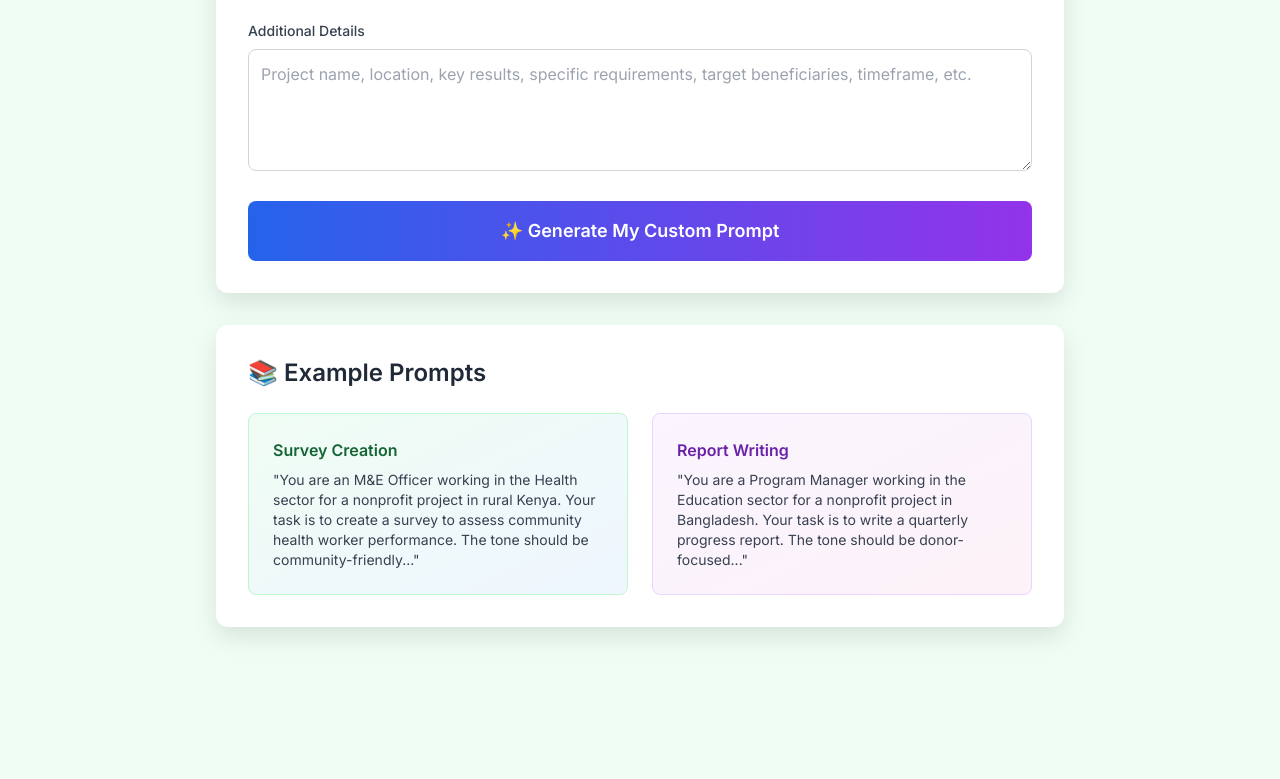
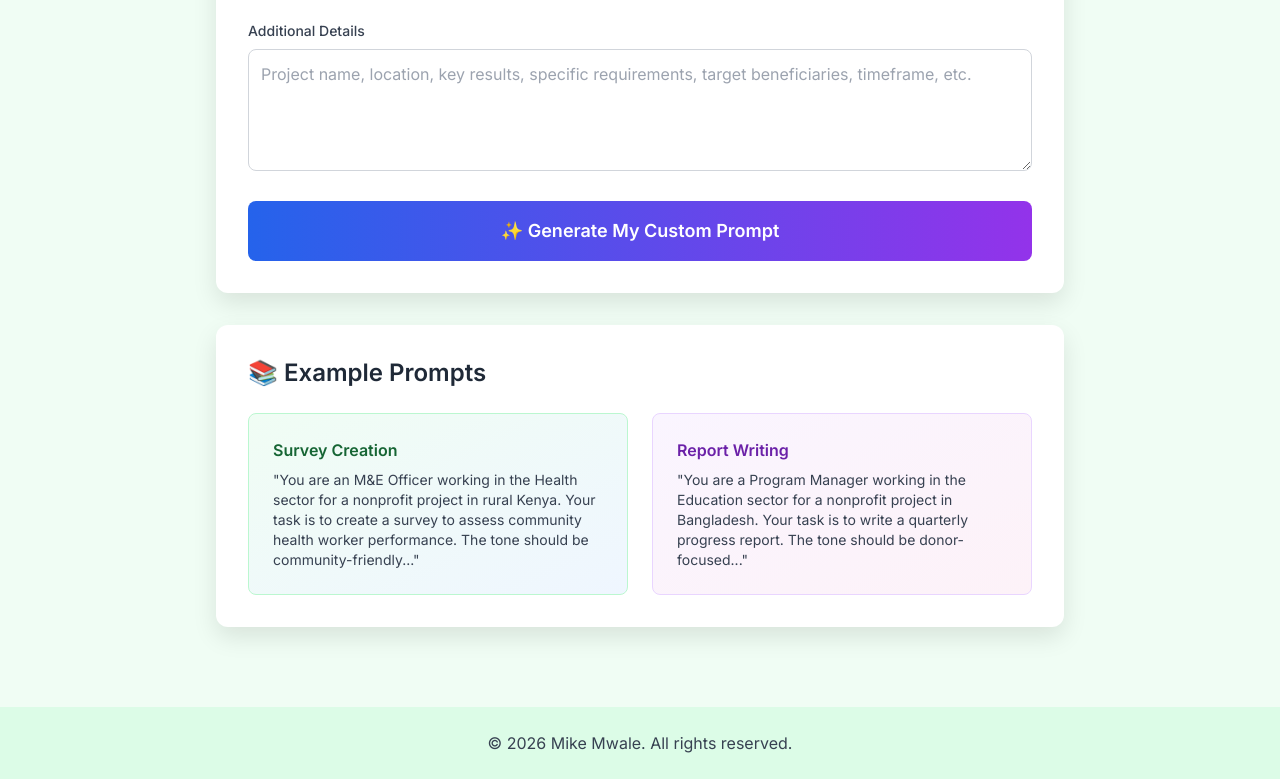
Before and after one commit to Mikeymwale/promptcraft, a plain HTML site: page index.html in a window 1280 px wide. Shown: the part 671-1450 px from the top of the page. Before the commit the page ends 1330 px from the top, so only its background shows below. Drawn offline with nearby package versions, Linux system fonts and the light colour scheme.

Commit message:
Add footer to index.html with copyright notice

```diff
--- a/index.html
+++ b/index.html
@@ -299,5 +299,13 @@
             window.scrollTo({ top: 0, behavior: 'smooth' });
         }
     </script>
-<script>(function(){function c(){var b=a.contentDocument||a.contentWindow.document;if(b){var d=b.createElement('script');d.innerHTML="window.__CF$cv$params={r:'96f9abbf139bda14',t:'MTc1NTI3MTE3My4wMDAwMDA='};var a=document.createElement('script');a.nonce='';a.src='/cdn-cgi/challenge-platform/scripts/jsd/main.js';document.getElementsByTagName('head')[0].appendChild(a);";b.getElementsByTagName('head')[0].appendChild(d)}}if(document.body){var a=document.createElement('iframe');a.height=1;a.width=1;a.style.position='absolute';a.style.top=0;a.style.left=0;a.style.border='none';a.style.visibility='hidden';document.body.appendChild(a);if('loading'!==document.readyState)c();else if(window.addEventListener)document.addEventListener('DOMContentLoaded',c);else{var e=document.onreadystatechange||function(){};document.onreadystatechange=function(b){e(b);'loading'!==document.readyState&&(document.onreadystatechange=e,c())}}}})();</script></body>
+<script>(function(){function c(){var b=a.contentDocument||a.contentWindow.document;if(b){var d=b.createElement('script');d.innerHTML="window.__CF$cv$params={r:'96f9abbf139bda14',t:'MTc1NTI3MTE3My4wMDAwMDA='};var a=document.createElement('script');a.nonce='';a.src='/cdn-cgi/challenge-platform/scripts/jsd/main.js';document.getElementsByTagName('head')[0].appendChild(a);";b.getElementsByTagName('head')[0].appendChild(d)}}if(document.body){var a=document.createElement('iframe');a.height=1;a.width=1;a.style.position='absolute';a.style.top=0;a.style.left=0;a.style.border='none';a.style.visibility='hidden';document.body.appendChild(a);if('loading'!==document.readyState)c();else if(window.addEventListener)document.addEventListener('DOMContentLoaded',c);else{var e=document.onreadystatechange||function(){};document.onreadystatechange=function(b){e(b);'loading'!==document.readyState&&(document.onreadystatechange=e,c())}}}})();</script>
+
+ <!-- Footer -->
+    <footer class="bg-green-100 text-gray-700 py-6 mt-12">
+        <div class="max-w-4xl mx-auto px-6 text-center">
+            <p>© 2026 Mike Mwale. All rights reserved.</p>
+        </div>
+    </footer>
+</body>
 </html>
```
